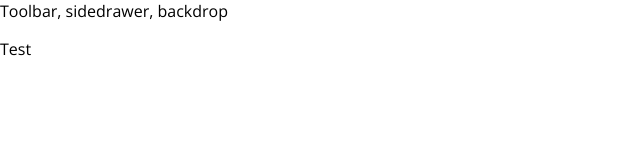
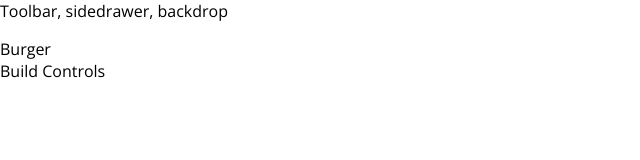
Before and after one commit to mdewree/react-complete-guide, a React app in the folder burger-app/: page / in a window 1280 px wide. Shown: the top 160 px of the page, without its empty margins (0-640 px from the left). Built offline with nearby package versions, Linux system fonts and the light colour scheme.

Commit message:
Burger Builder Container

```diff
--- a/burger-app/src/App.js
+++ b/burger-app/src/App.js
@@ -1,13 +1,14 @@
 import React, { Component } from 'react';
 
 import Layout from './components/Layout/Layout';
+import BurgerBuilder from './containers/BurgerBuilder/BurgerBuilder';
 
 class App extends Component {
     render() {
         return (
             <div>
                 <Layout>
-                    <p>Test</p>
+                    <BurgerBuilder />
                 </Layout>
             </div>
         );
--- /dev/null
+++ b/burger-app/src/components/Layout/Layout.css
@@ -0,0 +1,3 @@
+.Content {
+    margin-top: 16px;
+}
--- a/burger-app/src/components/Layout/Layout.js
+++ b/burger-app/src/components/Layout/Layout.js
@@ -1,10 +1,12 @@
 import React from 'react';
+
 import Aux from '../../hoc/Aux';
+import classes from './Layout.css';
 
 const layout = (props) => (
     <Aux>
         <div>Toolbar, sidedrawer, backdrop</div>
-        <main>
+        <main className={classes.Content}>
             {props.children}
         </main>
     </Aux>
--- /dev/null
+++ b/burger-app/src/containers/BurgerBuilder/BurgerBuilder.js
@@ -0,0 +1,16 @@
+import React, { Component } from 'react';
+
+import Aux from '../../hoc/Aux';
+
+class BurgerBuilder extends Component {
+    render() {
+        return (
+            <Aux>
+                <div>Burger</div>
+                <div>Build Controls</div>
+            </Aux>
+        );
+    }
+}
+
+export default BurgerBuilder;
```
Also changed, not shown: 1 other file (tests, documents, lock files or other folders).
